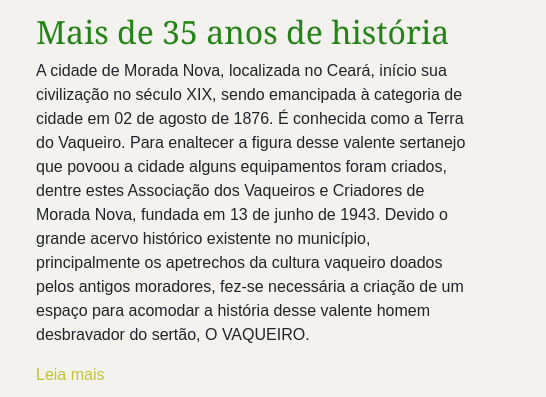
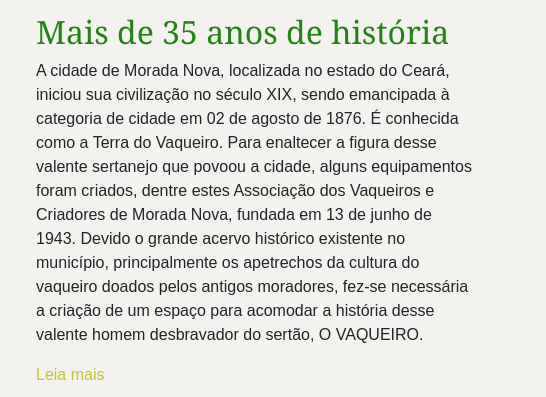
Before and after one commit to GHolanda14/MuseuDoVaqueiro, a plain HTML site: page index.html in a window 1280 px wide. Shown: the part 785-1182 px from the top of the page, 734-1280 px from the left. Drawn offline with nearby package versions, Linux system fonts and the light colour scheme.

Commit message:
fix(gramatica): corrigindo texto e removendo comentario

```diff
--- a/index.html
+++ b/index.html
@@ -41,25 +41,6 @@
             </div>
           </nav>
     </header>
-    <!-- <header> -->
-        <!-- <nav class="navegacao navbar navbar-expand-lg fontCabin">
-            <h1 class="logo">Museu do Vaqueiro</h1>
-            <div class="container-fluid">
-                <button class="navbar-toggler" type="button" data-bs-toggle="collapse" data-bs-target="#navbarNav"
-                    aria-controls="navbarNav" aria-expanded="false" aria-label="Toggle navigation">
-                    <span class="navbar-toggler-icon"></span>
-                </button>
-                <div class="collapse navbar-collapse" id="navbarNav">
-                    <ul class="navbar-nav">
-                        <li class="nav-item"><a href="#">Início</a></li>
-                        <li class="nav-item"><a href="#galeria">Fotos</a></li>
-                        <li class="nav-item"><a href="https://www.youtube.com/watch?v=c2XqRVFFps8&feature=emb_imp_woyt">Vídeos</a></li>
-                        <li class="nav-item"><a href="https://www.facebook.com/secultmoradanova">Contato</a></li>
-                    </ul>
-                </div>
-        </nav> -->
-    <!-- </header> -->
-
     <div id="myCarousel" class="carousel slide" data-bs-ride="carousel">
         <div class="carousel-indicators">
             <button type="button" data-bs-target="#myCarousel" data-bs-slide-to="0" class="active" aria-current="true"
@@ -109,11 +90,11 @@
         </section>
         <section class="layout historia">
             <h2 class="titulo">Mais de 35 anos de história</h2>
-            <p class="texto">A cidade de Morada Nova, localizada no Ceará, início sua civilização no século XIX, sendo
+            <p class="texto">A cidade de Morada Nova, localizada no estado do Ceará, iniciou sua civilização no século XIX, sendo
                 emancipada à categoria de cidade em 02 de agosto de 1876. É conhecida como a Terra do Vaqueiro. Para
-                enaltecer a figura desse valente sertanejo que povoou a cidade alguns equipamentos foram criados, dentre
+                enaltecer a figura desse valente sertanejo que povoou a cidade, alguns equipamentos foram criados, dentre
                 estes Associação dos Vaqueiros e Criadores de Morada Nova, fundada em 13 de junho de 1943. Devido o
-                grande acervo histórico existente no município, principalmente os apetrechos da cultura vaqueiro doados
+                grande acervo histórico existente no município, principalmente os apetrechos da cultura do vaqueiro doados
                 pelos antigos moradores, fez-se necessária a criação de um espaço para acomodar a história desse valente
                 homem desbravador do sertão, O VAQUEIRO.
             </p>
```
